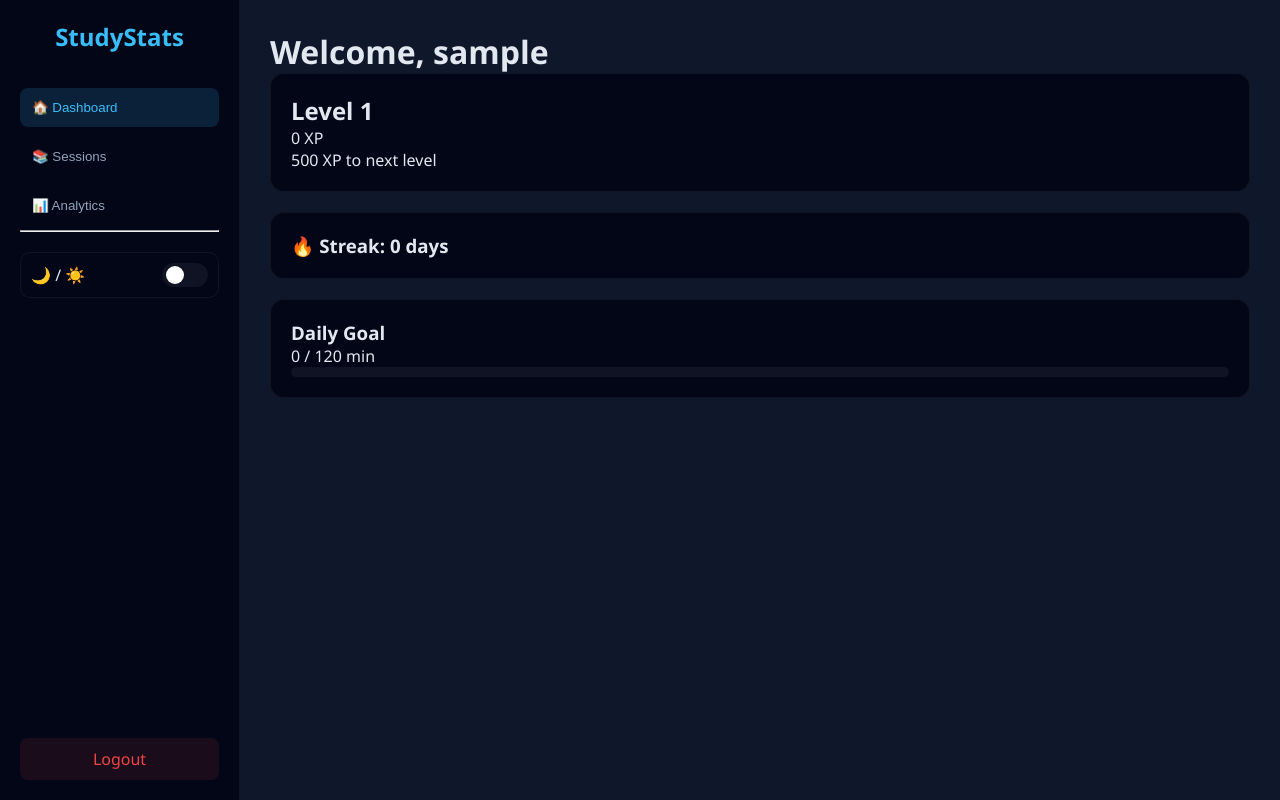
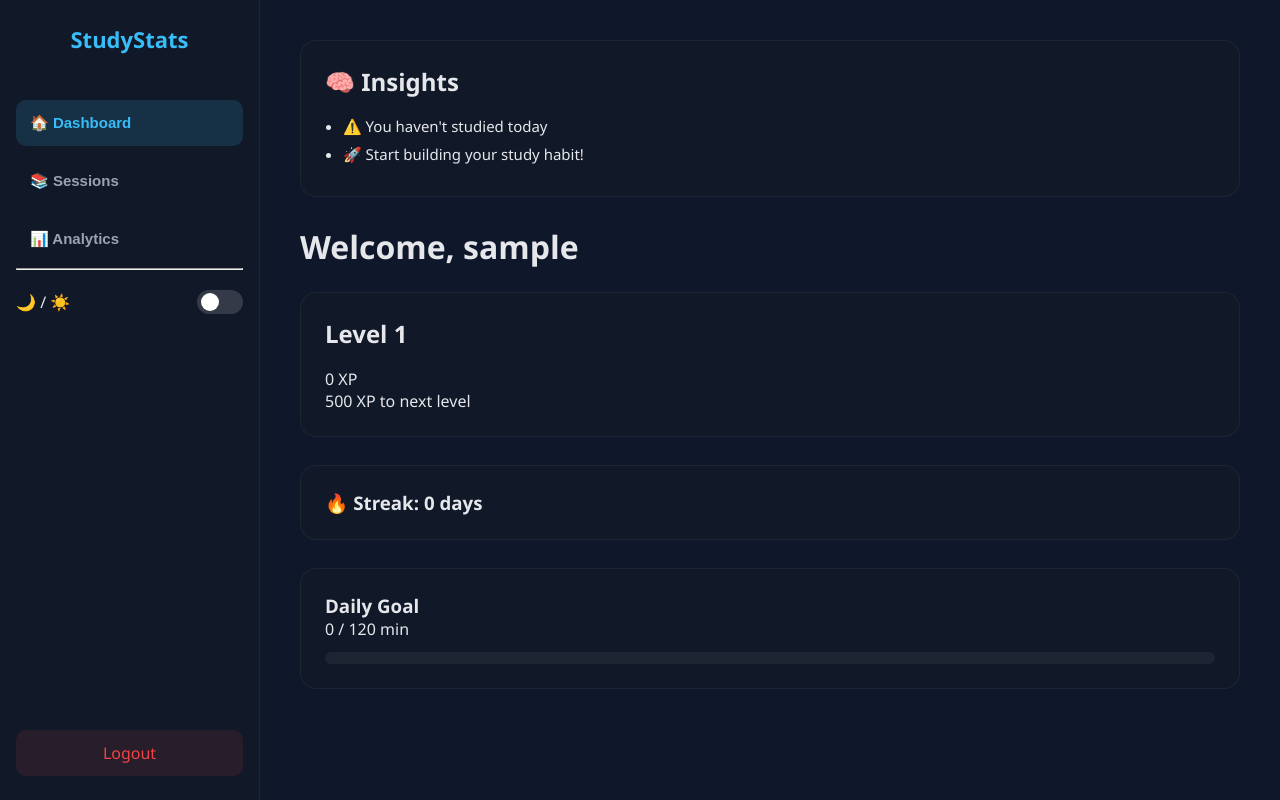
Before and after one commit to jibansnewlife-gif/Studystats, a Flask app: page / in a window 1280 px wide. Run offline with Flask 3, Linux system fonts and the light colour scheme; the visitor is signed in with stand-in values (Sample User, id 1); data that the repository does not hold is empty.

Commit message:
v2.5.0: Insight Update

```diff
--- a/studystats/app.py
+++ b/studystats/app.py
@@ -71,7 +71,7 @@ def home():
         k: round(v / 60, 2) for k, v in subject_totals.items()
     }
 
-    # Daily data for chart
+    # Daily data
     daily_data = {}
     for e in user_data:
         daily_data[e["date"]] = daily_data.get(e["date"], 0) + e["duration"]
@@ -95,7 +95,7 @@ def home():
     # -----------------------------
     # DAILY GOAL
     # -----------------------------
-    goal = 120  # minutes
+    goal = 120
     today_str = today.strftime("%Y-%m-%d")
 
     today_minutes = sum(
@@ -110,6 +110,33 @@ def home():
     xp = total_minutes
     level = xp // 500 + 1
     xp_next = (level * 500) - xp
+
+    # -----------------------------
+    # INSIGHTS (v2.5)
+    # -----------------------------
+    insights = []
+
+    if today_minutes == 0:
+        insights.append("⚠️ You haven't studied today")
+
+    if streak >= 3:
+        insights.append(f"🔥 You're on a {streak}-day streak")
+
+    if subject_totals:
+        most = max(subject_totals, key=subject_totals.get)
+        least = min(subject_totals, key=subject_totals.get)
+
+        if subject_totals[most] > subject_totals[least] * 2:
+            insights.append(f"📊 You focus a lot on {most}, consider more {least}")
+
+    if today_minutes >= 180:
+        insights.append("💪 Great effort today!")
+
+    if total_sessions < 3:
+        insights.append("🚀 Start building your study habit!")
+
+    if not insights:
+        insights.append("👍 You're doing well, keep going!")
 
     return render_template(
         "index.html",
@@ -126,7 +153,8 @@ def home():
         goal_percent=goal_percent,
         xp=xp,
         level=level,
-        xp_next=xp_next
+        xp_next=xp_next,
+        insights=insights
     )
 
 # -----------------------------
@@ -144,7 +172,7 @@ def add():
     except:
         return redirect("/")
 
-    duration = max(1, min(duration, 300))  # 1–300 min
+    duration = max(1, min(duration, 300))
 
     subject = request.form["subject"]
     date = datetime.now().strftime("%Y-%m-%d")
@@ -183,8 +211,7 @@ def delete(id):
 @app.route("/login", methods=["GET", "POST"])
 def login():
     if request.method == "POST":
-        username = request.form["username"]
-        session["username"] = username
+        session["username"] = request.form["username"]
         return redirect("/")
 
     return render_template("login.html")
--- a/studystats/static/static.css
+++ b/studystats/static/static.css
@@ -1,13 +1,14 @@
-/* THEME VARIABLES */
 :root {
+    /* DARK MODE DEFAULT */
     --bg: #0f172a;
-    --card: #020617;
-    --text: #e2e8f0;
-    --subtext: #94a3b8;
+    --card: #111827;
+    --text: #e5e7eb;
+    --subtext: #9ca3af;
     --accent: #38bdf8;
     --border: rgba(255,255,255,0.05);
 }
 
+/* LIGHT MODE */
 [data-theme="light"] {
     --bg: #f8fafc;
     --card: #ffffff;
@@ -29,216 +30,333 @@ body {
     font-family: 'Segoe UI', sans-serif;
     background: var(--bg);
     color: var(--text);
+
+    /* smooth theme transition */
     transition: background 0.3s ease, color 0.3s ease;
 }
 
-/* APP */
+/* LAYOUT */
 .app {
     display: flex;
     height: 100vh;
 }
 
-/* SIDEBAR */
+/* =========================
+   SIDEBAR
+========================= */
+
 .sidebar {
-    width: 240px;
+    width: 260px;
     background: var(--card);
     border-right: 1px solid var(--border);
-    padding: 20px;
+    padding: 24px 16px;
     display: flex;
     flex-direction: column;
-    transition: background 0.3s;
+
+    /* animation */
+    transform: translateX(-100%);
+    animation: slideIn 0.5s ease forwards;
+
+    transition: background 0.3s ease;
+}
+
+@keyframes slideIn {
+    to {
+        transform: translateX(0);
+    }
 }
 
 .sidebar h2 {
     text-align: center;
-    margin-bottom: 30px;
+    margin-bottom: 40px;
+    font-size: 22px;
     color: var(--accent);
 }
 
 /* SIDEBAR BUTTONS */
+
 .sidebar button {
     background: transparent;
     color: var(--subtext);
     border: none;
-    padding: 12px;
-    margin: 5px 0;
+    padding: 14px;
+    margin: 6px 0;
     text-align: left;
-    border-radius: 8px;
+    border-radius: 10px;
     cursor: pointer;
-    transition: 0.2s;
+    font-size: 15px;
+
+    transition: all 0.25s ease;
 }
 
 .sidebar button:hover {
     background: rgba(56,189,248,0.1);
     color: var(--accent);
+    transform: translateX(4px);
 }
 
-/* LOGOUT */
-.logout-btn {
-    margin-top: auto;
-    padding: 10px;
-    border-radius: 8px;
-    background: rgba(239,68,68,0.1);
-    color: #ef4444;
-    text-align: center;
-    text-decoration: none;
-}
-
-/* MAIN */
-.main {
-    flex: 1;
-    padding: 30px;
-    overflow-y: auto;
-}
-
-/* SECTIONS */
-.section {
-    display: none;
-}
-
-/* CARDS */
-.card {
-    background: var(--card);
-    border: 1px solid var(--border);
-    border-radius: 14px;
-    padding: 20px;
-    margin-bottom: 20px;
-    transition: 0.2s;
-}
-
-.card:hover {
-    border-color: var(--accent);
-    transform: translateY(-2px);
-}
-
-/* INPUT */
-input {
-    padding: 10px;
-    border-radius: 8px;
-    border: 1px solid var(--border);
-    background: var(--card);
-    color: var(--text);
-}
-
-/* BUTTON */
-button {
-    background: var(--accent);
-    color: black;
-    padding: 10px 16px;
-    border-radius: 8px;
-    border: none;
-    cursor: pointer;
-}
-
-/* TABLE */
-table {
-    width: 100%;
-    border-collapse: collapse;
-    background: var(--card);
-}
-
-th {
-    color: var(--subtext);
-    padding: 12px;
-}
-
-td {
-    padding: 12px;
-    border-top: 1px solid var(--border);
-}
-
-/* PROGRESS */
-.progress {
-    background: var(--border);
-    height: 10px;
-    border-radius: 10px;
-}
-
-.progress div {
-    height: 100%;
-    background: var(--accent);
-    border-radius: 10px;
-}
-
-/* TRANSITIONS */
-body, .card, .sidebar {
-    transition: 0.3s;
-}
-
-/* ===== PREMIUM EXTRAS ===== */
-
-/* Sidebar active state */
 .sidebar button.active {
     background: rgba(56,189,248,0.15);
     color: var(--accent);
 }
 
-/* Toggle switch */
+/* LOGOUT */
+
+.logout-btn {
+    margin-top: auto;
+    text-align: center;
+    padding: 12px;
+    border-radius: 10px;
+    background: rgba(239,68,68,0.1);
+    color: #ef4444;
+    text-decoration: none;
+    transition: 0.2s;
+}
+
+.logout-btn:hover {
+    background: rgba(239,68,68,0.2);
+}
+
+/* =========================
+   MAIN CONTENT
+========================= */
+
+.main {
+    flex: 1;
+    padding: 40px;
+    overflow-y: auto;
+}
+
+/* HEADINGS */
+
+h1 {
+    margin-bottom: 24px;
+}
+
+h2 {
+    margin-bottom: 18px;
+}
+
+/* =========================
+   CARDS
+========================= */
+
+.card {
+    background: var(--card);
+    border: 1px solid var(--border);
+    border-radius: 16px;
+    padding: 24px;
+    margin-bottom: 28px;
+
+    transition: all 0.25s ease, background 0.3s ease;
+}
+
+.card:hover {
+    border-color: rgba(56,189,248,0.3);
+    transform: translateY(-3px);
+}
+
+/* =========================
+   FORM
+========================= */
+
+form {
+    margin-bottom: 24px;
+}
+
+input {
+    padding: 12px;
+    border-radius: 10px;
+    border: none;
+    background: var(--card);
+    color: var(--text);
+    margin-right: 12px;
+    border: 1px solid var(--border);
+
+    transition: all 0.2s ease;
+}
+
+input:focus {
+    outline: none;
+    border-color: var(--accent);
+}
+
+/* BUTTON */
+
+button {
+    background: var(--accent);
+    color: black;
+    font-weight: 600;
+    padding: 10px 20px;
+    border: none;
+    border-radius: 10px;
+    cursor: pointer;
+
+    transition: all 0.2s ease;
+}
+
+button:hover {
+    background: #0ea5e9;
+    transform: translateY(-1px);
+}
+
+/* =========================
+   INSIGHTS
+========================= */
+
+.card ul {
+    margin-top: 10px;
+    padding-left: 18px;
+}
+
+.card li {
+    margin: 8px 0;
+    font-size: 15px;
+}
+
+/* =========================
+   TABLE
+========================= */
+
+table {
+    width: 100%;
+    border-collapse: collapse;
+    margin-top: 18px;
+    background: var(--card);
+    border-radius: 12px;
+    overflow: hidden;
+
+    transition: background 0.3s ease;
+}
+
+th {
+    background: rgba(255,255,255,0.05);
+    padding: 14px;
+    text-align: left;
+    color: var(--subtext);
+}
+
+td {
+    padding: 14px;
+    border-top: 1px solid var(--border);
+}
+
+tr:hover {
+    background: rgba(255,255,255,0.03);
+}
+
+/* =========================
+   PROGRESS BAR
+========================= */
+
+.progress {
+    width: 100%;
+    height: 12px;
+    background: rgba(255,255,255,0.05);
+    border-radius: 12px;
+    margin-top: 12px;
+}
+
+.progress div {
+    height: 100%;
+    background: linear-gradient(90deg, #38bdf8, #0ea5e9);
+    border-radius: 12px;
+}
+
+/* =========================
+   SCROLLBAR
+========================= */
+
+::-webkit-scrollbar {
+    width: 6px;
+}
+
+::-webkit-scrollbar-thumb {
+    background: rgba(255,255,255,0.1);
+    border-radius: 10px;
+}
+
+/* =========================
+   THEME TOGGLE SWITCH
+========================= */
+
 .theme-toggle {
-    margin-top: 20px;
     display: flex;
     align-items: center;
     justify-content: space-between;
-    padding: 10px;
-    background: var(--card);
-    border-radius: 10px;
-    border: 1px solid var(--border);
+    margin-top: 20px;
 }
 
-.switch {
-    position: relative;
+/* hide default checkbox */
+.theme-toggle input {
+    display: none;
+}
+
+/* switch background */
+.toggle-slider {
     width: 46px;
     height: 24px;
-    background: var(--border);
+    background: rgba(255,255,255,0.1);
     border-radius: 20px;
+    position: relative;
     cursor: pointer;
     transition: 0.3s;
 }
 
-.switch::after {
+/* circle */
+.toggle-slider::before {
     content: "";
-    position: absolute;
     width: 18px;
     height: 18px;
     background: white;
     border-radius: 50%;
+    position: absolute;
     top: 3px;
     left: 4px;
     transition: 0.3s;
 }
 
-/* Move knob when light mode */
-[data-theme="light"] .switch::after {
+/* when checked */
+.theme-toggle input:checked + .toggle-slider {
+    background: var(--accent);
+}
+
+.theme-toggle input:checked + .toggle-slider::before {
     transform: translateX(22px);
 }
 
-/* Card grid */
-.card-grid {
-    display: grid;
-    grid-template-columns: repeat(auto-fit, minmax(220px, 1fr));
-    gap: 20px;
+/* =========================
+   SIMPLE TOGGLE SWITCH (FIX)
+========================= */
+
+.switch {
+    width: 46px;
+    height: 24px;
+    background: rgba(255,255,255,0.15);
+    border-radius: 20px;
+    position: relative;
+    cursor: pointer;
+    transition: 0.3s;
 }
 
-/* Smooth hover */
-.card:hover {
-    box-shadow: 0 10px 30px rgba(0,0,0,0.3);
+/* circle */
+.switch::before {
+    content: "";
+    width: 18px;
+    height: 18px;
+    background: white;
+    border-radius: 50%;
+    position: absolute;
+    top: 3px;
+    left: 4px;
+    transition: 0.3s;
 }
 
-/* Mobile responsive */
-@media (max-width: 768px) {
-    .app {
-        flex-direction: column;
-    }
+/* LIGHT MODE STATE */
+[data-theme="light"] .switch {
+    background: var(--accent);
+}
 
-    .sidebar {
-        width: 100%;
-        height: auto;
-        flex-direction: row;
-        overflow-x: auto;
-    }
-
-    .sidebar button {
-        flex: 1;
-        text-align: center;
-    }
+[data-theme="light"] .switch::before {
+    transform: translateX(22px);
 }
--- a/studystats/templates/index.html
+++ b/studystats/templates/index.html
@@ -26,6 +26,14 @@
 
     <!-- MAIN -->
     <div class="main">
+        <div class="card">
+            <h2>🧠 Insights</h2>
+            <ul>
+                {% for i in insights %}
+                    <li>{{ i }}</li>
+                {% endfor %}
+            </ul>
+        </div>
 
         <!-- DASHBOARD -->
         <div id="dashboard" class="section">
```
